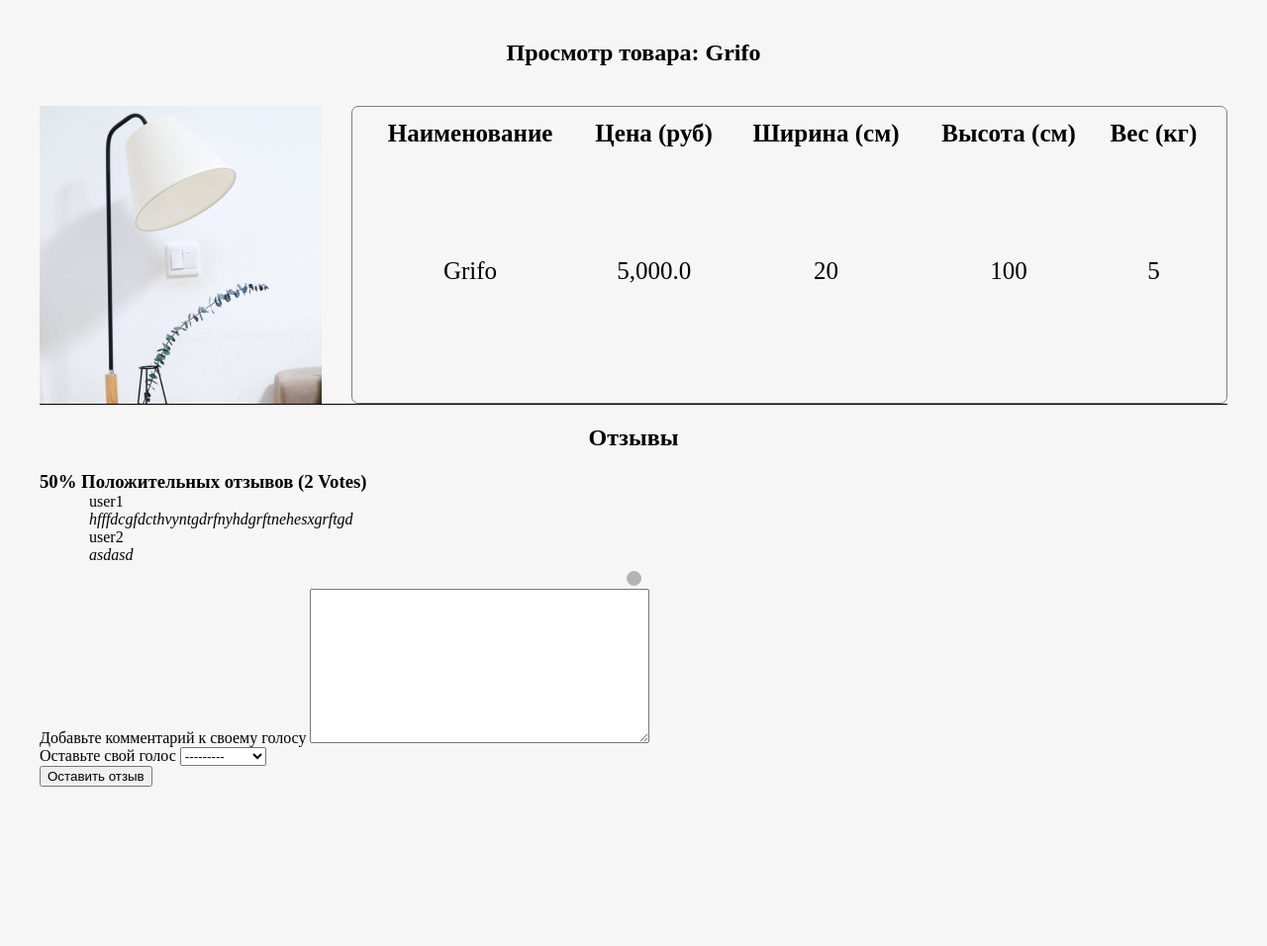
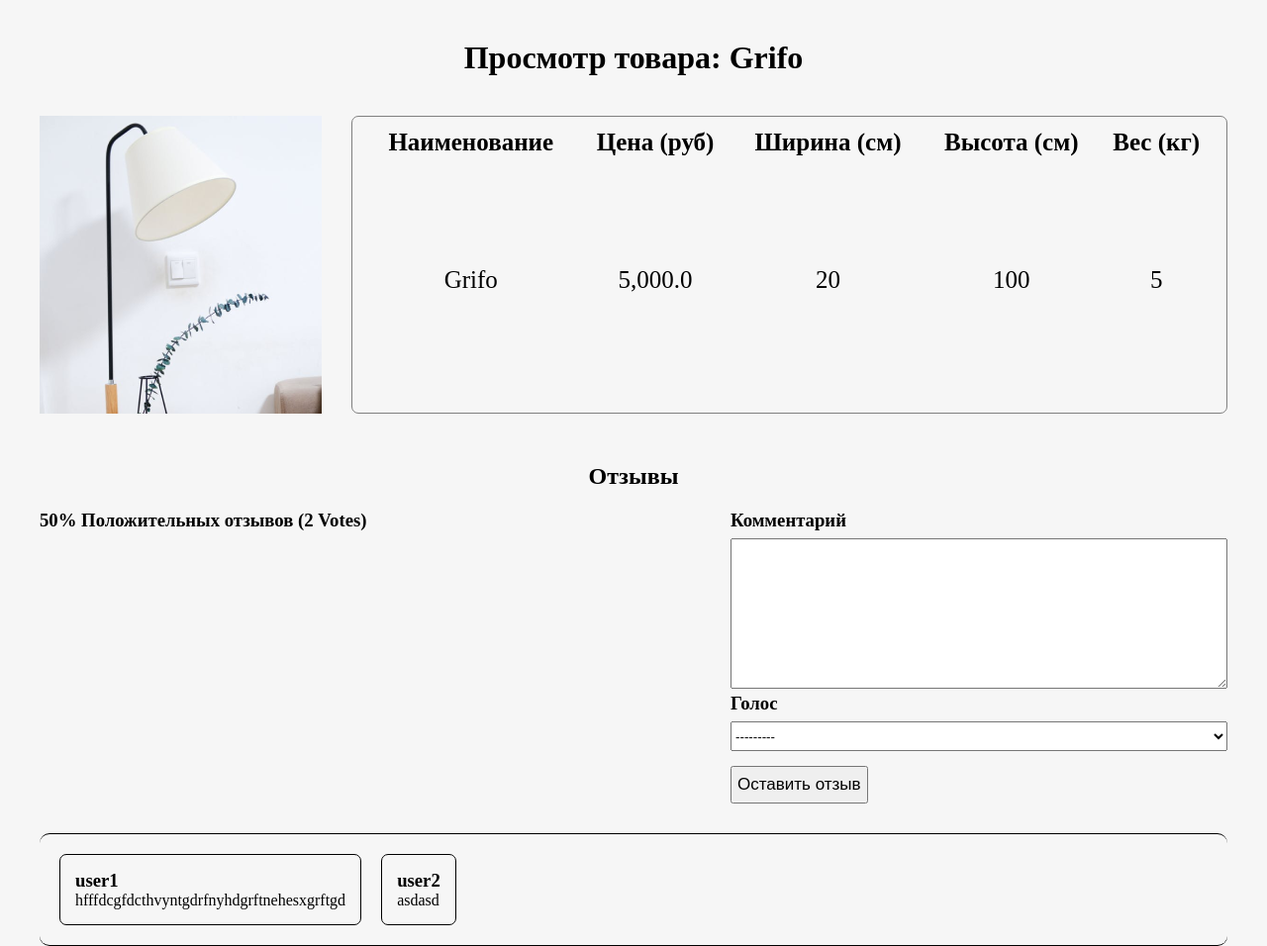
Before and after one commit to pavellukyanov08/OnlineShop_DjangoProject2, a Django app: template templates/main_page/view_prod.html in a window 1280 px wide. Shown: the part 85-1041 px from the top of the page at 99% size. Before the commit the page ends 880 px from the top, so only its background shows below. Run offline with Django 4.2, Linux system fonts and the light colour scheme; the template is opened without the code that fills it: values that come from a table or form of the project are taken from there, others are empty; a user stored in the database is signed in; data comes from the database, SQL or seed files in the repository; both versions use the stored data as it was after the commit.

Commit message:
OnlineShop -> Added: - feedback page

```diff
--- a/main_page/forms.py
+++ b/main_page/forms.py
@@ -8,10 +8,10 @@ class ReviewForm(ModelForm):
         model = Review
         fields = ['body', 'value']
 
-        labels = {
-            'body': 'Добавьте комментарий к своему голосу',
-            'value': 'Оставьте свой голос',
-        }
+        # labels = {
+        #     'body': 'Добавьте комментарий к своему голосу',
+        #     'value': 'Оставьте свой голос',
+        # }
 
     def __init__(self, *args, **kwargs):
         super().__init__(*args, **kwargs)
--- a/main_page/models.py
+++ b/main_page/models.py
@@ -97,15 +97,15 @@ class Product(models.Model):
 
 class Review(models.Model):
     VOTE_TYPE = (
-        ('up', 'Up Vote'),
-        ('down', 'Down Vote')
+        ('За', 'За'),
+        ('Против', 'Против')
     )
 
-    owner = models.ForeignKey(Profile, on_delete=models.CASCADE)
-    product = models.ForeignKey(Product, on_delete=models.CASCADE)
-    body = models.TextField(null=True, blank=True)
-    value = models.CharField(max_length=200, choices=VOTE_TYPE)
-    created = models.DateTimeField(auto_now_add=True)
+    owner = models.ForeignKey(Profile, on_delete=models.CASCADE, verbose_name='Автор')
+    product = models.ForeignKey(Product, on_delete=models.CASCADE, verbose_name='Отзыв на')
+    body = models.TextField(null=True, blank=True, verbose_name='Комментарий')
+    value = models.CharField(max_length=200, choices=VOTE_TYPE, verbose_name='Голос', null=True)
+    created = models.DateTimeField(auto_now_add=True, verbose_name='Создан')
 
     def __str__(self):
         return self.value
--- a/main_page/static/css/view_prod.css
+++ b/main_page/static/css/view_prod.css
@@ -1,4 +1,9 @@
-h1, h2 {
+* {
+    margin: 0;
+    padding: 0;
+}
+
+h1 {
     text-align: center;
     padding: 40px 0 40px 0;
 }
@@ -33,81 +38,67 @@ img {
     border-radius: 7px;
 }
 
-.reviews-content {
+.feedback-content {
     margin-top: 50px;
+    /*border-top: 1px solid black;*/
 }
 
-.feedback-wrapper h2 {
-    padding: 20px 0 20px 0;
-    border-top: 1px solid black;
+.feedback-content h2 {
+    text-align: center;
+    padding: 0 0 20px 0;
 }
 
-.feedback-tape {
+.feedback_info {
+    display: flex;
+    justify-content: space-between;
+}
+
+.feedback-rating {
+    text-align: center;
+    padding-bottom: 10px;
+}
+
+.form_field label, select {
+    width: 100%;
+}
+
+.form_field h3 {
+    padding: 0 0 7px 0;
+}
+
+.form_field textarea {
+    width: 500px;
+}
+
+.form_field select {
+    height: 30px;
+}
+
+.leave-button {
+    margin-top: 15px;
+}
+
+.leave-review-btn {
+    padding: 7px 5px 7px 5px;
+    font-size: 17px;
+}
+
+.feedback-wrapper {
+    margin-top: 30px;
+    padding: 20px;
     border-top: 1px solid black;
+    border-bottom: 1px solid black;
     border-radius: 10px;
 }
 
-
-/* Лента слайдов */
-.slick-track {
+.feedbacks-tape {
     display: flex;
+    flex-wrap: wrap;
 }
 
-/*Стилизация кнопок для слайдера комментариев */
-.feedback {
-    position: relative;
-    padding: 0 50px;
+.feedback__item {
+    border: 1px solid black;
+    padding: 15px;
+    border-radius: 7px;
+    margin-right: 20px;
 }
-
-.feedback .slick-arrow {
-    position: absolute;
-    font-size: 0;
-    width: 85px;
-    height: 85px;
-    border-color: rgba(189, 189, 189, 1);
-    border-radius: 50px;
-    top: 110px;
-    cursor: pointer;
-}
-
-/* Стрелка влево */
-.feedback .slick-arrow.slick-prev {
-    left: 0;
-    background: url(../main_page/arrow-left.svg) 0 0 / 100% no-repeat;
-}
-
-/* Стрелка вправо */
-.feedback .slick-arrow.slick-next{
-  right: 0;
-  background: url(../main_page/arrow-right.svg) 0 0 / 100% no-repeat;
-}
-
-/**стилизация нижних точек слайдера**/
-.feedback .slick-dots{
-  display: flex;
-  align-items: center;
-  justify-content: center;
-  cursor: pointer;
-  padding: 0;
-  width: 650px;
-  margin: 0 auto;
-}
-
-.feedback .slick-dots li{
-  list-style: none;
-}
-
-.feedback .slick-dots button{
-  font-size: 0;
-  width: 15px;
-  height: 15px;
-  border-radius: 100%;
-  background-color: transparent;
-  border: 1px solid rgba(179, 179, 179, 1);
-  margin: 3px;
-
-}
-
-.feedback .slick-dots li.slick-active button {
-  background-color: rgba(179, 179, 179, 1);
-}
--- a/templates/main_page/view_prod.html
+++ b/templates/main_page/view_prod.html
@@ -6,7 +6,7 @@
 {% endblock %}
 
 {% block content %}
-    <h2>Просмотр товара: <b>{{ product.name }}</b></h2>
+    <h1>Просмотр товара: <b>{{ product.name }}</b></h1>
 
     <section class="content">
         <div class="view-product">
@@ -39,35 +39,13 @@
     </section>
 
     <section class="feedback-content">
-        <div class="feedback-wrapper container">
-            <h2>Отзывы</h2>
+        <h2 class="container">Отзывы</h2>
 
+        <div class="feedback_info container">
             <h3 class="feedback-rating">
                 {{ product.vote_ratio }}% Положительных отзывов
                 ({{ product.vote_total }} Vote{{ product.vote_total | pluralize:'s' }})
             </h3>
-
-            <div class="feedback">
-                <div class="feedback__item">
-                    {% for review in product.review_set.all %}
-                        {% if review.body %}
-                            <div class="feedback__item">
-                                <div class="avatar-block">
-                                    <img src="#" alt="">
-                                </div>
-
-                                <div class="name-block">
-                                    {{ review.owner.username }}
-                                </div>
-
-                                <div class="feedback-block">
-                                    <p><i>{{ review.body | linebreaksbr }}</i></p>
-                                </div>
-                            </div>
-                        {% endif %}
-                    {% endfor %}
-                </div>
-            </div>
 
             <div class="create-feedback">
                 {% if request.user.profile.id in product.reviewers %}
@@ -75,27 +53,45 @@
                 {% elif request.user.is_authenticated %}
                     <form class="form" action="{% url 'main_page:product_detail' product.id product.slug %}" method="POST">
                         {% csrf_token %}
+
                         {% for field in form_review %}
                             <div class="form_field">
-                                <label>{{ field.label }}</label>
-                                {{ field }}
+                                <h3>{{ field.label }}</h3>
+                                <p>{{ field }}</p>
                             </div>
                         {% endfor %}
-                        <button class="leave_review" type="submit">Оставить отзыв</button>
+
+                        <div class="leave-button">
+                            <button class="leave-review-btn" type="submit">Оставить отзыв</button>
+                        </div>
                     </form>
                 {% else %}
                     <a href="{% url 'login' %}"></a>
                 {% endif %}
             </div>
+        </div>
 
-            {% block script %}
-                <!--Подключение jQuery-->
-                <script type="module" src="https://code.jquery.com/jquery-3.6.1.min.js"></script>
-                <!--Подключение слайдера slick-->
-                <script type="module" src="{% static 'js/slider/slick.min.js' %}"></script>
-                <!--подключение файла скриптов-->
-                <script type="module" src="{% static 'js/slider/script.js' %}"></script>
-            {% endblock %}
+
+        <div class="feedback-wrapper container">
+            <div class="feedbacks-tape">
+                {% for review in product.review_set.all %}
+                    {% if review.body %}
+                        <div class="feedback__item">
+                            <div class="avatar-block">
+                                <img src="#" alt="">
+                            </div>
+
+                            <div class="name-block">
+                                <h3>{{ review.owner.username }}</h3>
+                            </div>
+
+                            <div class="feedback-block">
+                                <p>{{ review.body | linebreaksbr }}</p>
+                            </div>
+                        </div>
+                    {% endif %}
+                {% endfor %}
+            </div>
         </div>
     </section>
 {% endblock %}
```
Also changed, not shown: db.sqlite3, main_page/migrations/0049_alter_review_body_alter_review_created_and_more.py (added), main_page/migrations/0050_alter_review_value.py (added), main_page/migrations/0051_alter_review_value.py (added).
